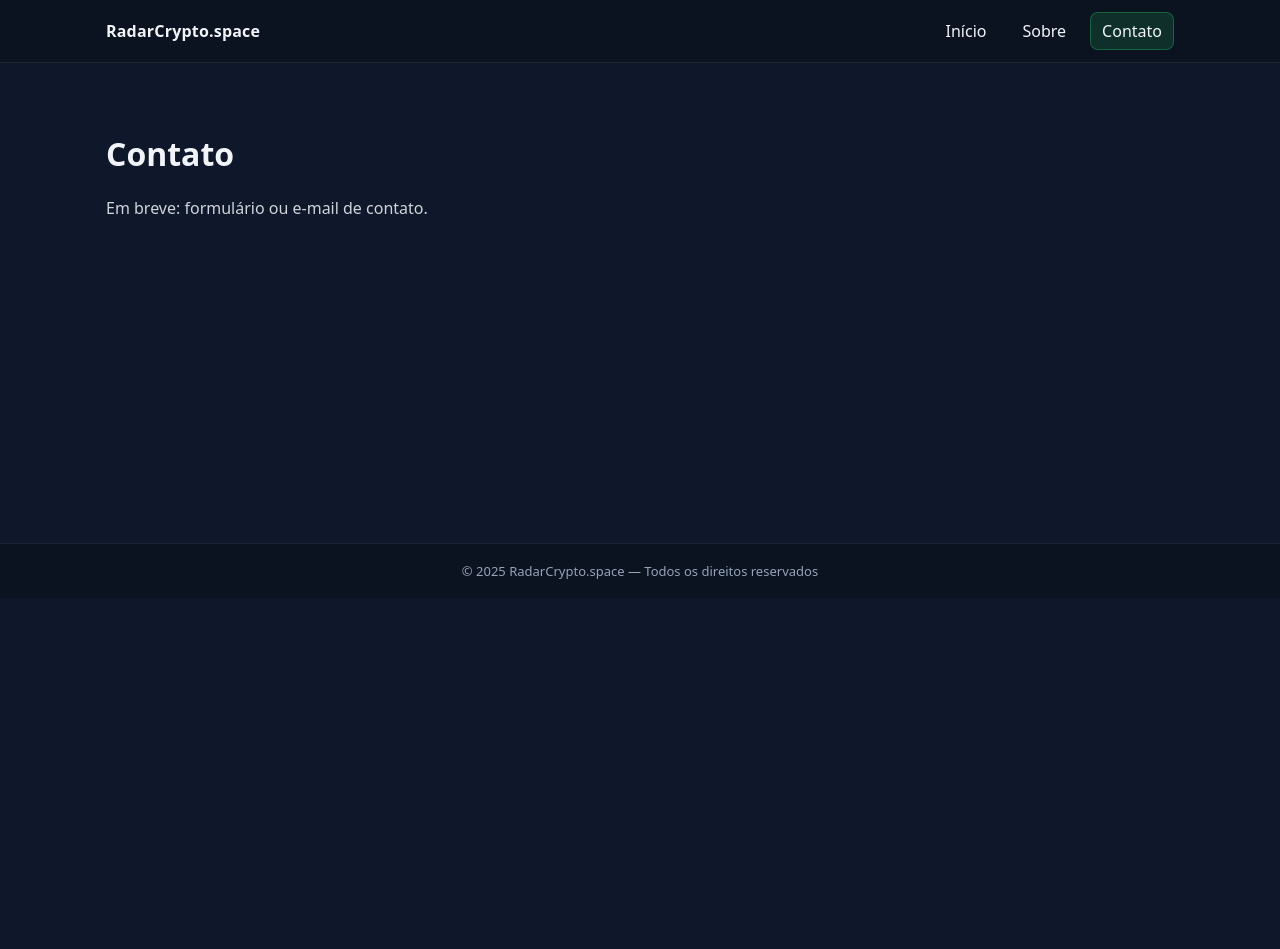
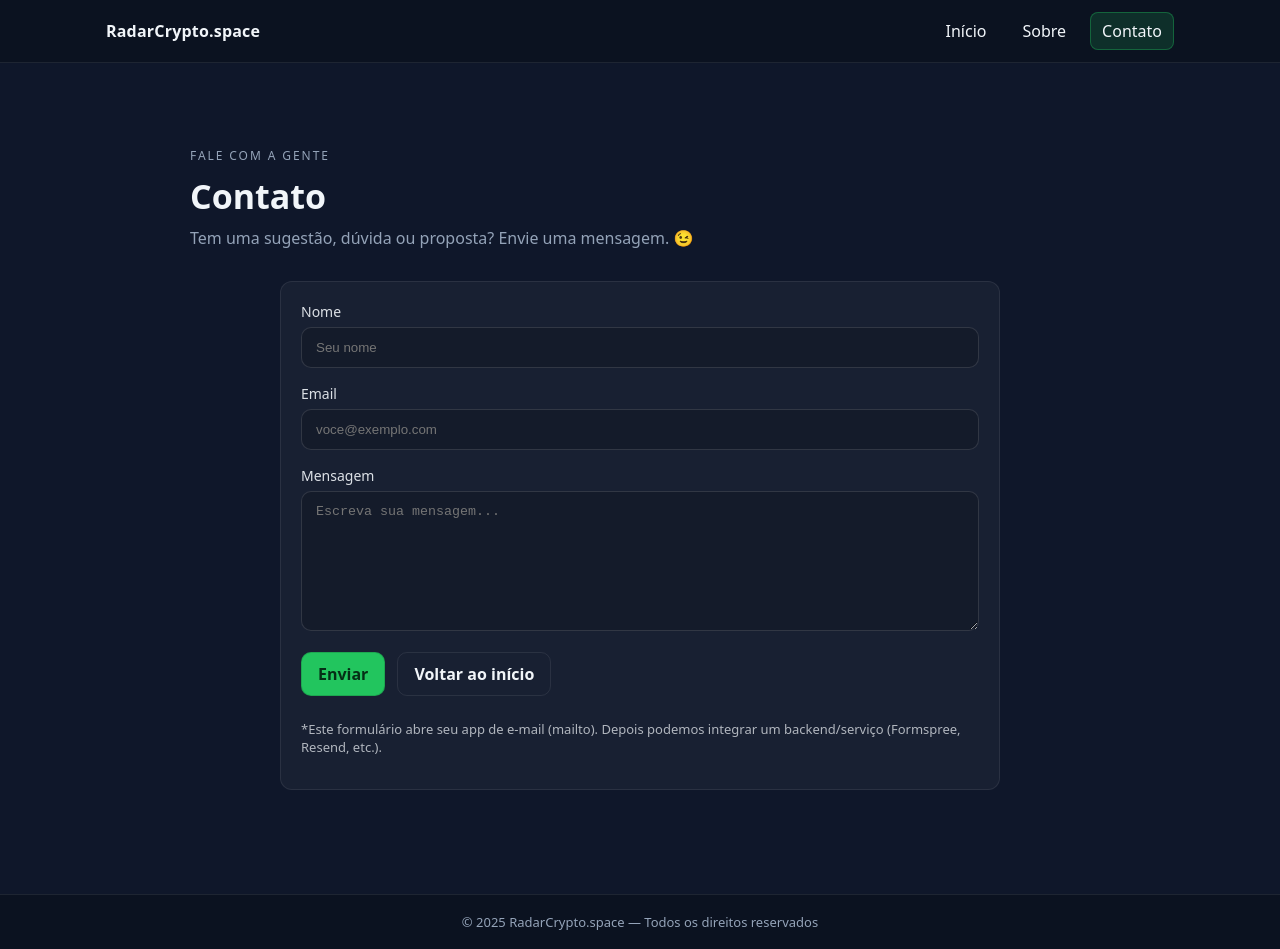
Before and after one commit to Ivanmonteiro-create/radarcripto.space, a Next.js app: page /contato in a window 1280 px wide. Before the commit the page ends 800 px from the top, so only its background shows below. Built offline with nearby package versions, Linux system fonts and the light colour scheme.

Commit message:
Update contato.js

```diff
--- a/pages/contato.js
+++ b/pages/contato.js
@@ -1,16 +1,112 @@
 // pages/contato.js
 import Header from '../components/Header';
 import Footer from '../components/Footer';
+import CTAButton from '../components/CTAButton';
+import { useState } from 'react';
+
+// 👉 Ajuste este e-mail quando tiver a caixa criada
+const CONTACT_EMAIL = 'contato@radarcrypto.space';
 
 export default function Contato() {
+  const [nome, setNome] = useState('');
+  const [email, setEmail] = useState('');
+  const [mensagem, setMensagem] = useState('');
+
+  function handleSubmit(e) {
+    e.preventDefault();
+    const assunto = encodeURIComponent(`Contato via site - ${nome || 'Visitante'}`);
+    const corpo = encodeURIComponent(
+      `Nome: ${nome}\nEmail: ${email}\n\nMensagem:\n${mensagem}`
+    );
+    window.location.href = `mailto:${CONTACT_EMAIL}?subject=${assunto}&body=${corpo}`;
+  }
+
+  const card = {
+    maxWidth: 720,
+    margin: '32px auto 56px',
+    padding: 20,
+    borderRadius: 12,
+    background: 'rgba(255,255,255,.04)',
+    border: '1px solid rgba(255,255,255,.08)',
+  };
+
+  const input = {
+    width: '100%',
+    padding: '12px 14px',
+    borderRadius: 10,
+    border: '1px solid rgba(255,255,255,.12)',
+    background: 'rgba(0,0,0,.15)',
+    color: '#e6edf3',
+    outline: 'none',
+  };
+
+  const label = { fontSize: 14, opacity: .9, marginBottom: 6, display: 'block' };
+
   return (
     <>
       <Header />
-      <main className="container" style={{ minHeight: '60vh' }}>
-        <h1>Contato</h1>
-        <p style={{ opacity: 0.85 }}>
-          Em breve: formulário ou e-mail de contato.
-        </p>
+      <main className="container">
+        <section style={{maxWidth: 900, margin: '32px auto 16px'}}>
+          <span className="kicker">Fale com a gente</span>
+          <h1 className="title" style={{fontSize: 34, marginTop: 8}}>Contato</h1>
+          <p className="subtitle" style={{marginTop: 8}}>
+            Tem uma sugestão, dúvida ou proposta? Envie uma mensagem. 😉
+          </p>
+        </section>
+
+        <section style={card}>
+          <form onSubmit={handleSubmit}>
+            <div style={{display: 'grid', gap: 16}}>
+              <div>
+                <label style={label} htmlFor="nome">Nome</label>
+                <input
+                  id="nome"
+                  style={input}
+                  type="text"
+                  placeholder="Seu nome"
+                  value={nome}
+                  onChange={(e) => setNome(e.target.value)}
+                  required
+                />
+              </div>
+
+              <div>
+                <label style={label} htmlFor="email">Email</label>
+                <input
+                  id="email"
+                  style={input}
+                  type="email"
+                  placeholder="voce@exemplo.com"
+                  value={email}
+                  onChange={(e) => setEmail(e.target.value)}
+                  required
+                />
+              </div>
+
+              <div>
+                <label style={label} htmlFor="mensagem">Mensagem</label>
+                <textarea
+                  id="mensagem"
+                  style={{...input, minHeight: 140, resize: 'vertical'}}
+                  placeholder="Escreva sua mensagem..."
+                  value={mensagem}
+                  onChange={(e) => setMensagem(e.target.value)}
+                  required
+                />
+              </div>
+
+              <div style={{display: 'flex', gap: 12}}>
+                <CTAButton type="submit">Enviar</CTAButton>
+                <CTAButton href="/" variant="ghost">Voltar ao início</CTAButton>
+              </div>
+
+              <p style={{opacity: .7, fontSize: 13, marginTop: 8}}>
+                *Este formulário abre seu app de e-mail (mailto). Depois podemos
+                integrar um backend/serviço (Formspree, Resend, etc.).
+              </p>
+            </div>
+          </form>
+        </section>
       </main>
       <Footer />
     </>
```
